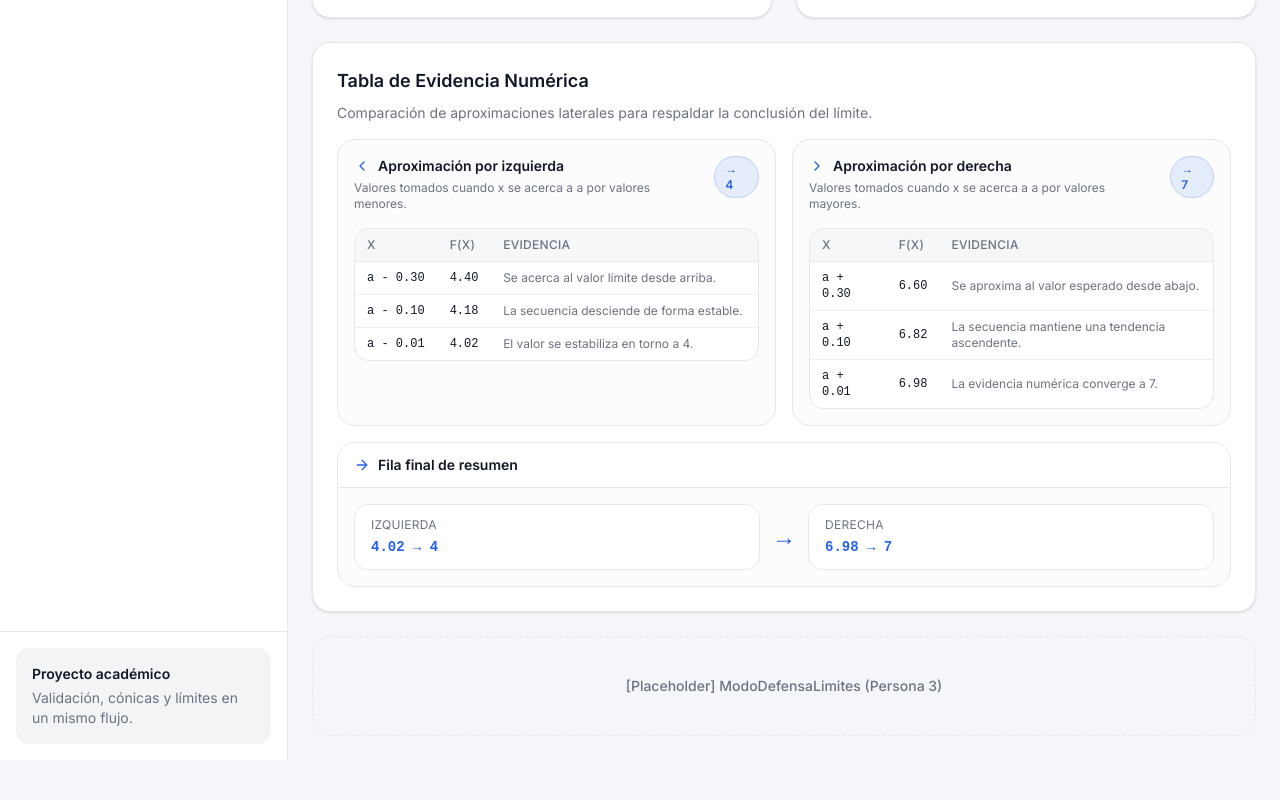
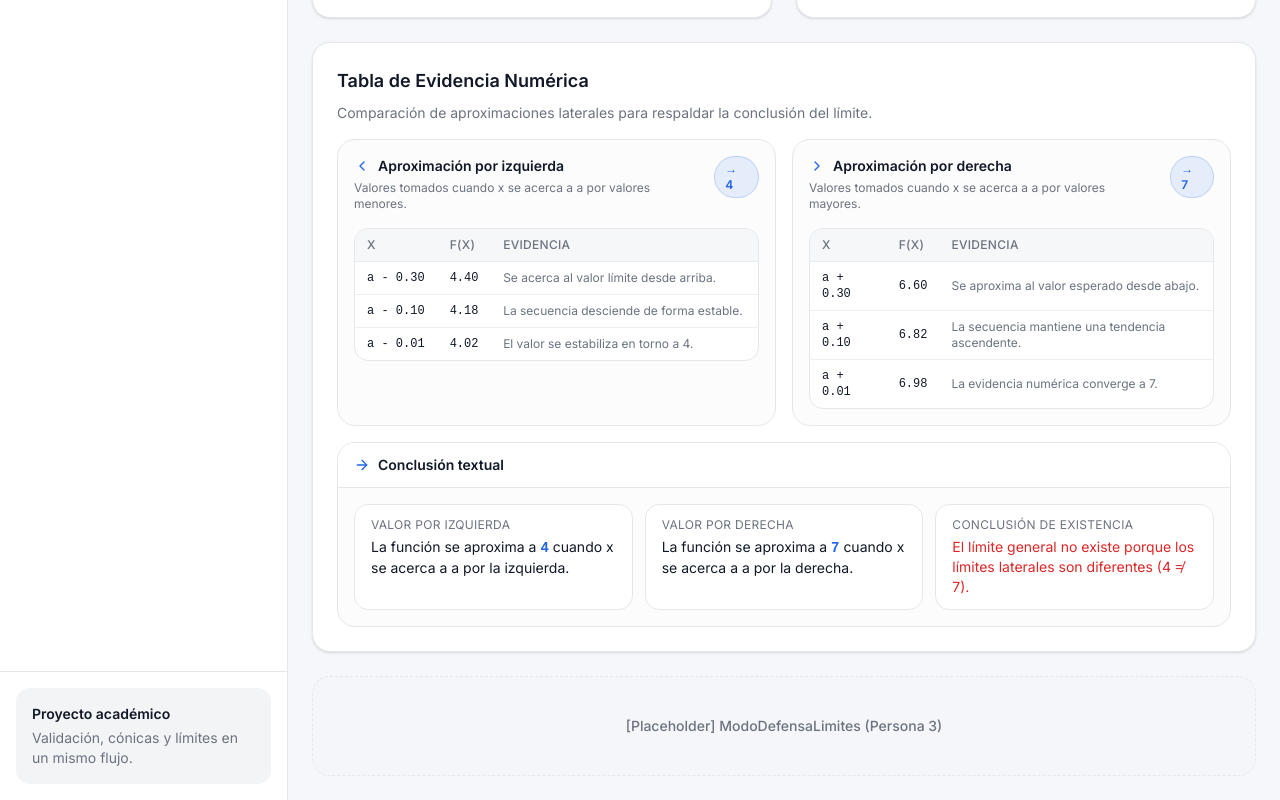
Before and after one commit to RCarrascoO/LinealApp_RDS, a Next.js app: page /limites in a window 1280 px wide. Shown: the part 974-1774 px from the top of the page. Before the commit the page ends 1734 px from the top, so only its background shows below. Built offline with nearby package versions, Linux system fonts and the light colour scheme.

Commit message:
Implementar bloque de conclusión bajo tabla

```diff
--- a/src/components/limites/tabla-evidencia-numerica.tsx
+++ b/src/components/limites/tabla-evidencia-numerica.tsx
@@ -68,6 +68,10 @@ export function TablaEvidenciaNumerica() {
     { x: 'a + 0.01', fx: '6.98', observacion: 'La evidencia numérica converge a 7.' },
   ];
 
+  const limiteIzquierda = '4';
+  const limiteDerecha = '7';
+  const existeLimite = limiteIzquierda === limiteDerecha;
+
   return (
     <section className="flex flex-col gap-4 rounded-xl border border-border bg-card p-6 shadow-sm">
       <div className="flex flex-col gap-2">
@@ -98,17 +102,28 @@ export function TablaEvidenciaNumerica() {
       <div className="overflow-hidden rounded-xl border border-border bg-muted/30">
         <div className="flex items-center gap-2 border-b border-border bg-card px-4 py-3">
           <ArrowRight className="h-4 w-4 text-primary" />
-          <span className="text-sm font-semibold text-foreground">Fila final de resumen</span>
+          <span className="text-sm font-semibold text-foreground">Conclusión textual</span>
         </div>
-        <div className="grid gap-3 px-4 py-4 md:grid-cols-[1fr_auto_1fr] md:items-center">
+        <div className="grid gap-3 px-4 py-4 lg:grid-cols-3">
           <div className="rounded-lg border border-border bg-card px-4 py-3">
-            <p className="text-xs uppercase tracking-wide text-muted-foreground">Izquierda</p>
-            <p className="mt-1 font-mono text-sm font-semibold text-primary">4.02 → 4</p>
+            <p className="text-xs uppercase tracking-wide text-muted-foreground">Valor por izquierda</p>
+            <p className="mt-1 text-sm text-foreground">
+              La función se aproxima a <span className="font-mono font-semibold text-primary">{limiteIzquierda}</span> cuando x se acerca a a por la izquierda.
+            </p>
           </div>
-          <div className="flex justify-center text-2xl font-semibold text-primary">→</div>
-          <div className="rounded-lg border border-border bg-card px-4 py-3 text-right md:text-left">
-            <p className="text-xs uppercase tracking-wide text-muted-foreground">Derecha</p>
-            <p className="mt-1 font-mono text-sm font-semibold text-primary">6.98 → 7</p>
+          <div className="rounded-lg border border-border bg-card px-4 py-3">
+            <p className="text-xs uppercase tracking-wide text-muted-foreground">Valor por derecha</p>
+            <p className="mt-1 text-sm text-foreground">
+              La función se aproxima a <span className="font-mono font-semibold text-primary">{limiteDerecha}</span> cuando x se acerca a a por la derecha.
+            </p>
+          </div>
+          <div className="rounded-lg border border-border bg-card px-4 py-3">
+            <p className="text-xs uppercase tracking-wide text-muted-foreground">Conclusión de existencia</p>
+            <p className={`mt-1 text-sm ${existeLimite ? 'text-emerald-600' : 'text-destructive'}`}>
+              {existeLimite
+                ? `El límite general existe porque ambos límites laterales coinciden en ${limiteIzquierda}.`
+                : `El límite general no existe porque los límites laterales son diferentes (${limiteIzquierda} ≠ ${limiteDerecha}).`}
+            </p>
           </div>
         </div>
       </div>
```
